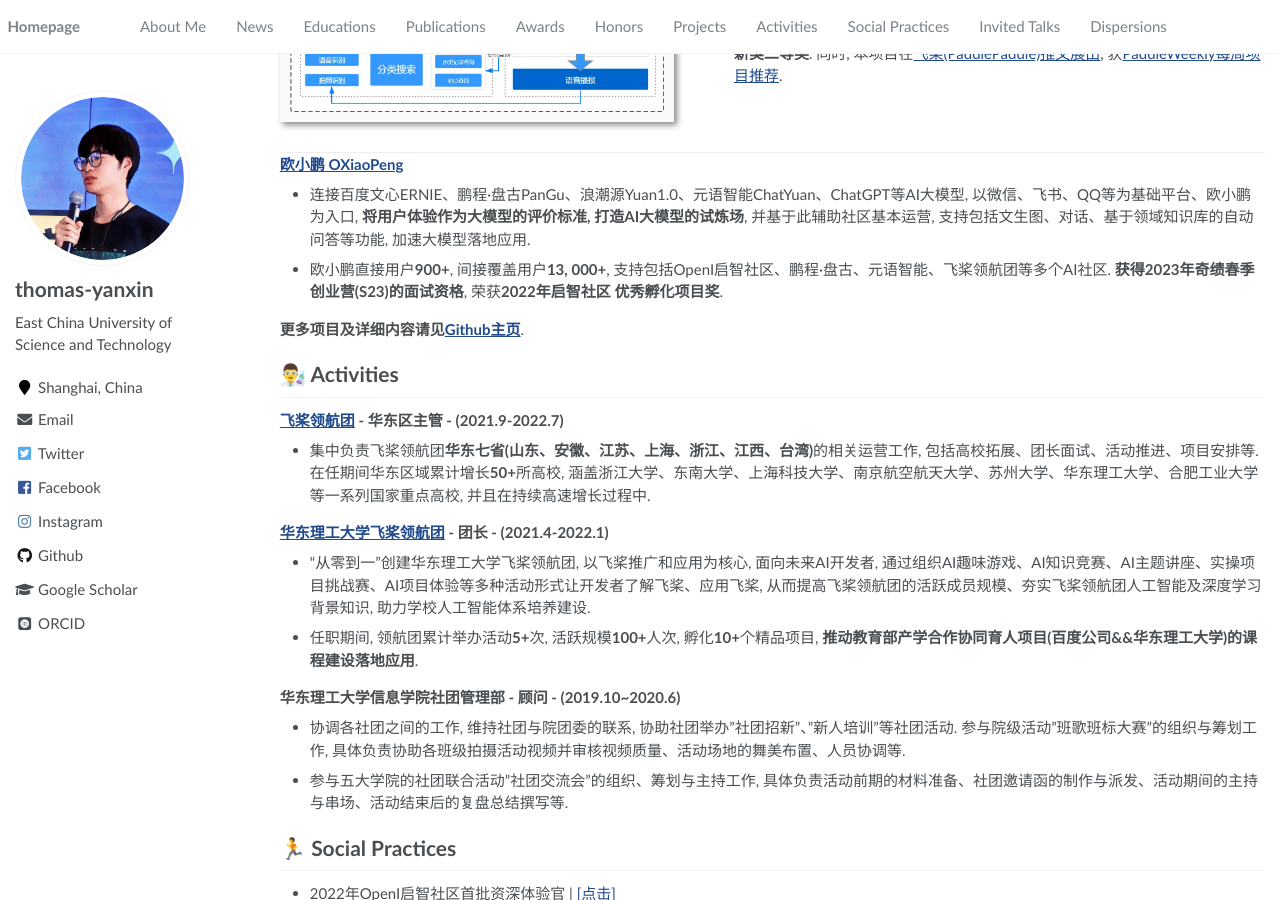
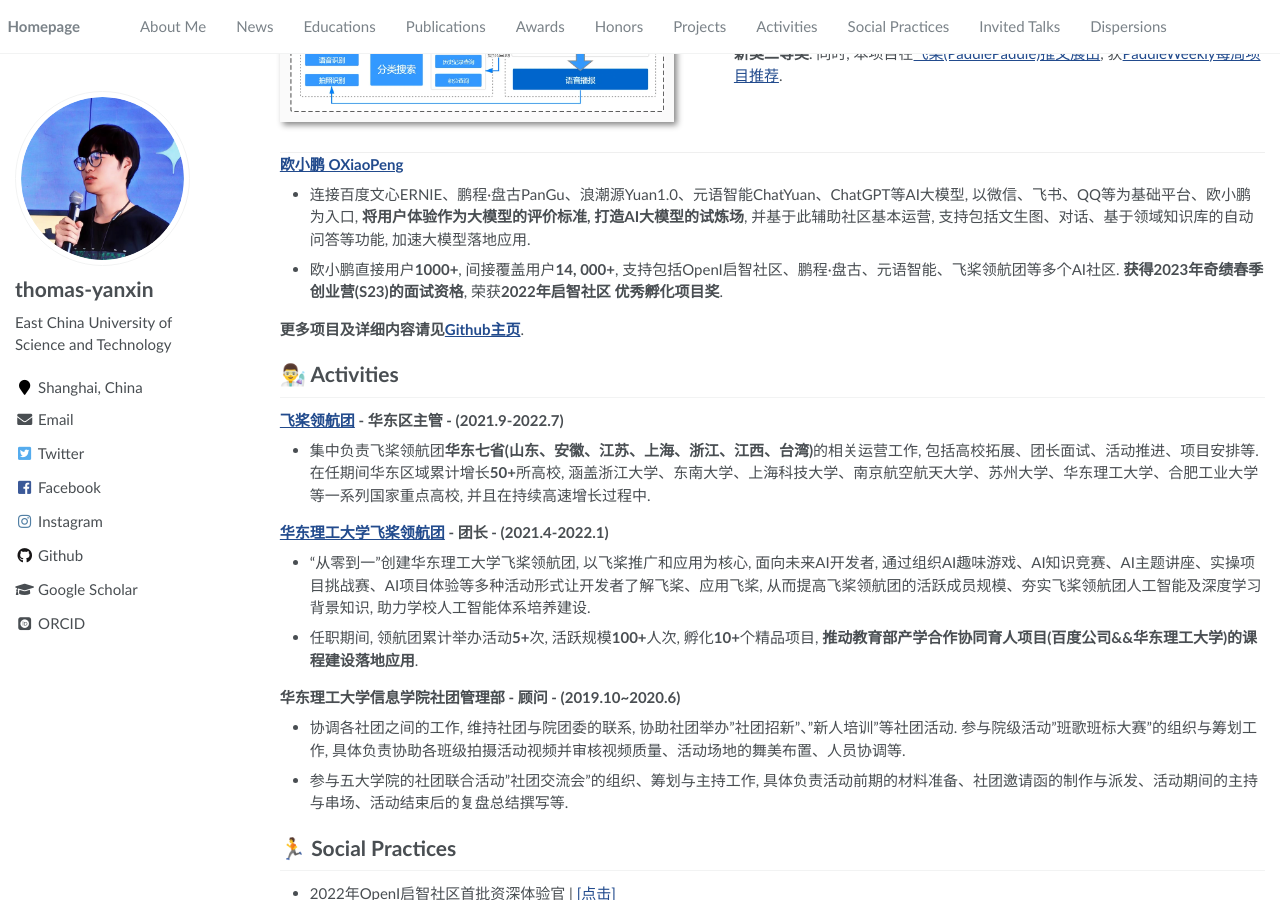
Before and after one commit to thomas-yanxin/thomas-yanxin.github.io, a Jekyll site: the page built from _pages/about.md, in a window 1280 px wide and 900 px high, scrolled down 2752 px. Built offline with Jekyll 4.4.1, drawn with Linux system fonts in a browser that asks for light colours; some web fonts are replaced.

Commit message:
Update about.md

```diff
--- a/_pages/about.md
+++ b/_pages/about.md
@@ -119,7 +119,7 @@
 
 **[欧小鹏 OXiaoPeng](https://github.com/thomas-yanxin/OXiaoPeng)**
 * 连接百度文心ERNIE、鹏程·盘古PanGu、浪潮源Yuan1.0、元语智能ChatYuan、ChatGPT等AI大模型, 以微信、飞书、QQ等为基础平台、欧小鹏为入口, **将用户体验作为大模型的评价标准, 打造AI大模型的试炼场**, 并基于此辅助社区基本运营, 支持包括文生图、对话、基于领域知识库的自动问答等功能, 加速大模型落地应用.
-* 欧小鹏直接用户**900+**, 间接覆盖用户**13, 000+**, 支持包括OpenI启智社区、鹏程·盘古、元语智能、飞桨领航团等多个AI社区. **获得2023年奇绩春季创业营(S23)的面试资格**, 荣获**2022年启智社区 优秀孵化项目奖**.
+* 欧小鹏直接用户**1000+**, 间接覆盖用户**14, 000+**, 支持包括OpenI启智社区、鹏程·盘古、元语智能、飞桨领航团等多个AI社区. **获得2023年奇绩春季创业营(S23)的面试资格**, 荣获**2022年启智社区 优秀孵化项目奖**.
 
 **更多项目及详细内容请见[Github主页](https://github.com/thomas-yanxin)**.
 
```
